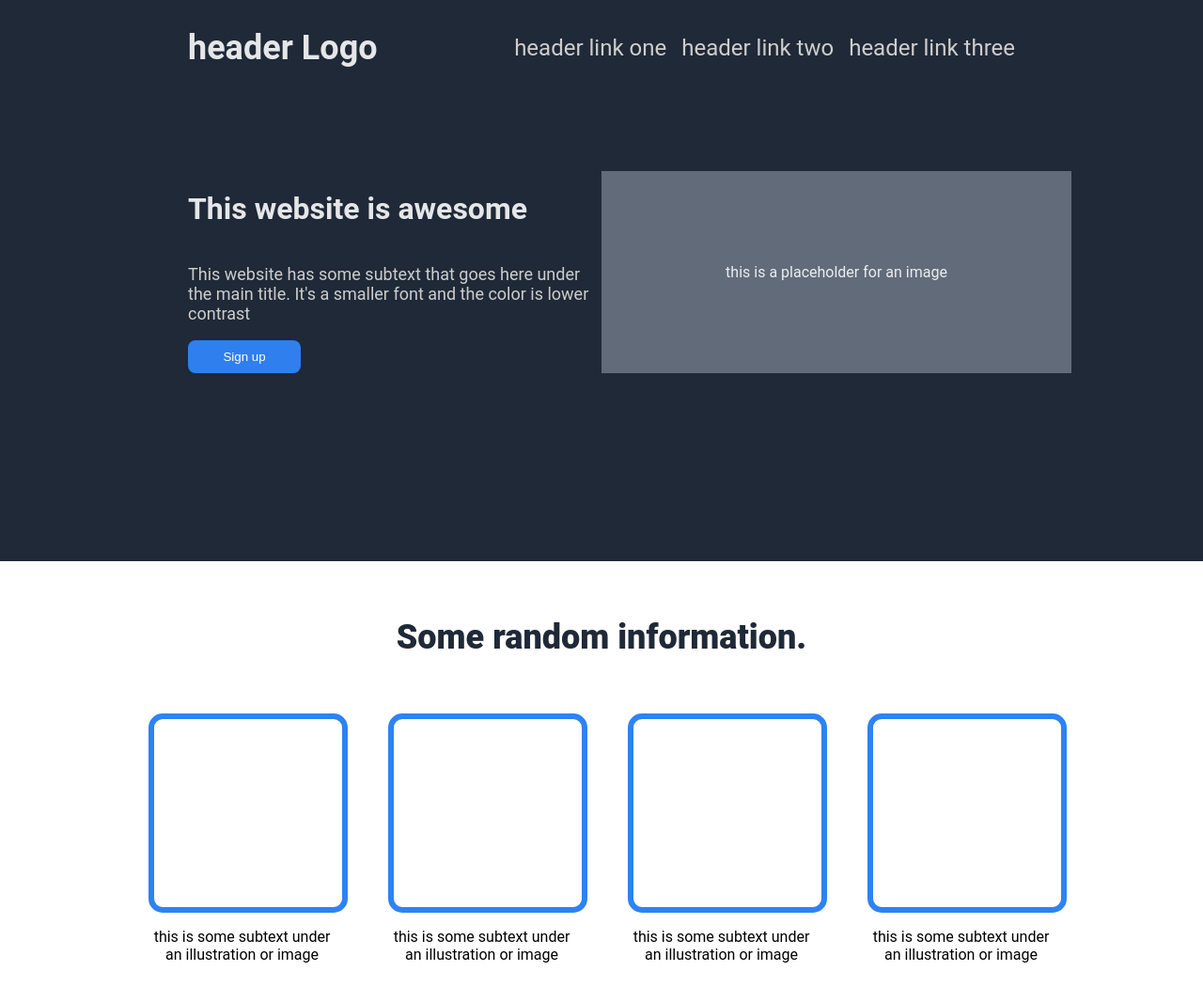
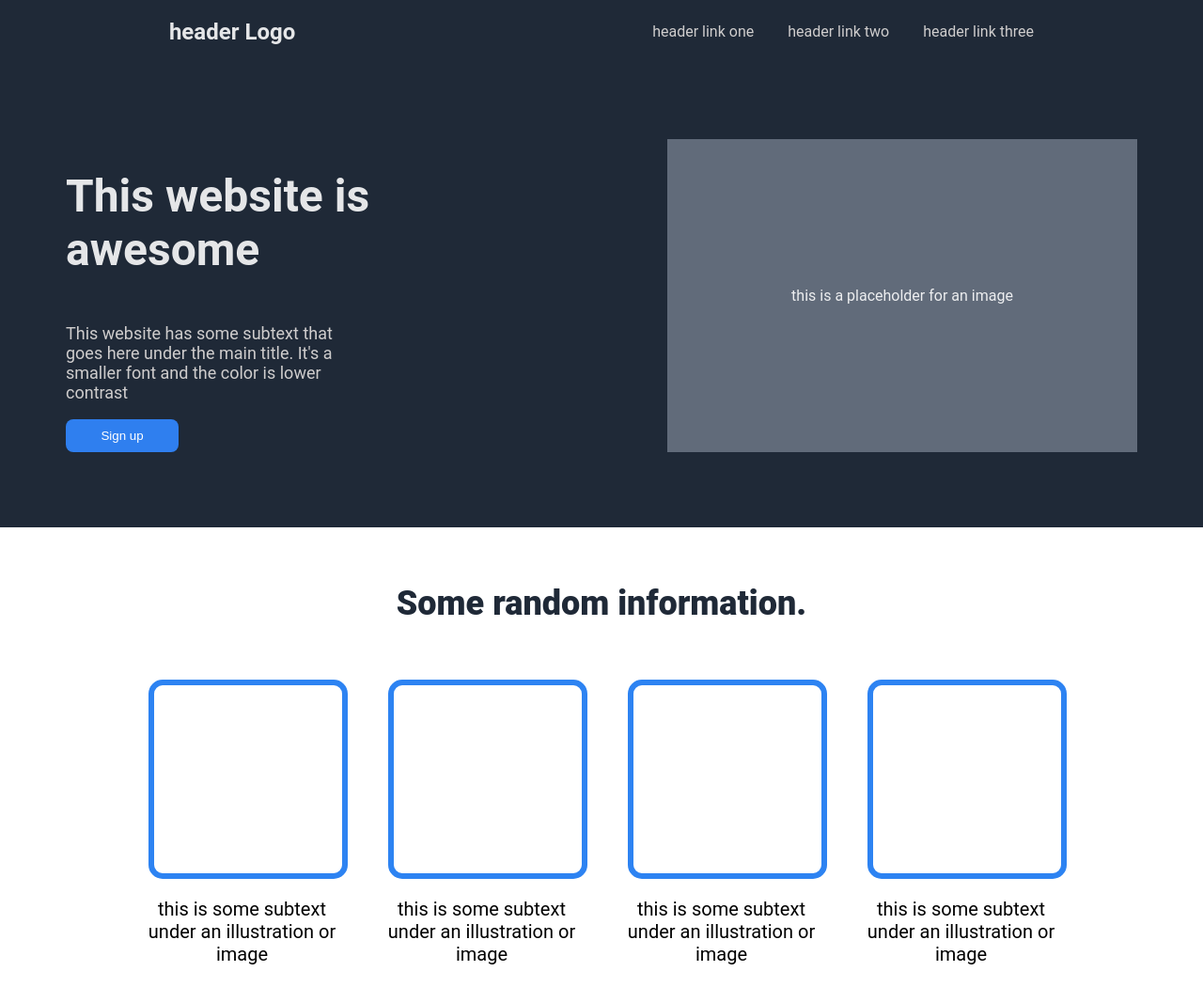
Before and after one commit to AugustoDollinger/bloody-page, a plain HTML site: page index.html in a window 1280 px wide. Shown: the top 1050 px of the page at 94% size. Drawn offline with Linux system fonts and the light colour scheme.

Commit message:
Change in the HTML
Re-organize html and add some minors css

```diff
--- a/index.html
+++ b/index.html
@@ -18,8 +18,8 @@
         </div>
         <div class="meat">
             <div class="delacreme">
-                <h1>This website is awesome</h1>
-                <p style="font-size: 18px; color: rgb(207, 205, 205);">
+                <h1 style="width: 400px; font-size: 48px;">This website is awesome</h1>
+                <p style="width: 300px; font-size: 18px; color: rgb(207, 205, 205);">
                     This website has some subtext that goes here under the main title.
                      It's a smaller font and the color is lower contrast
                     </p>
@@ -51,5 +51,11 @@
         </div>
 
     </div>
+    <div class="block3">
+        <div  class="topper">This is an inspiring quote, or a testimonial from a customer. Maybe it's just filling up space, or maybe people will actually read it. Who knows? All i know is that it looks nice.
+            <p class="botter" style="font-size: 30px; font-weight: 500; text-align: end;">
+                -Thor, Dog of Thunder</p>
+        </div>
+    </div>
 </body>
 </html>
--- a/styles.css
+++ b/styles.css
@@ -1,16 +1,12 @@
 html {
     font-family:  Roboto, Oxygen, Ubuntu, sans-serif ;
     height: 100vh;
+
 }
 
 body {
-
-    display: flex;
-    flex-direction: column;
-    justify-content:flex-start;
     margin: 0;
     padding: 0;
-
 }
 
 .block1 {
@@ -18,43 +14,32 @@ body {
     display: flex;
     flex-direction: column;
     background-color: #1f2937;
-    height: 30%;
-    padding: 0 200px 200px 200px;
-
+    padding-bottom: 80px;
 }
 
 .header {
     display: flex;
-    justify-content: space-between;
+    justify-content: space-around;
     align-items: center;
-    font-size: 24px;
-    flex-wrap: wrap;
-}
-
-a.header {
-    display: flex;
-    align-items: flex-end;
+    gap: 20px;
 }
 
 .linkup {
     display: flex;
-    gap: 16px;
-    flex-shrink: 0;
+    gap: 36px;
 }
 
 a {
    text-decoration: none;
    color: rgb(207, 205, 205);
+
 }
 
 .meat {
     display: flex;
-    justify-content: space-around;
-    border: ;
-    margin: auto;
-    width: auto;
+    justify-content: center;
     padding-top: 80px;
-    flex-shrink: 0;
+    flex: 1 1 auto;
 }
 
 .imageup {
@@ -97,8 +82,12 @@ button {
 .dois {
     display: flex;
     justify-content: center;
+    padding-bottom: 150px;
     gap: 55px;
     flex-wrap: wrap;
+    height: 500px;
+    height: auto;
+    font-size: 20px;
 }
 
 .blocka01, .blocka02, .blocka03, .blocka04 {
@@ -112,3 +101,19 @@ button {
     max-width: 200px;
     text-align: center;
 }
+
+.block3 {
+    display: flex;
+    align-items: center;
+    font-size: 36px;
+    font-style: italic;
+    color: #1F2937;
+    background-color: #E5E7EB;
+    height: 500px;
+    display: flex;
+    justify-content: center;
+}
+
+.topper {
+    width: 900px;
+}
```
